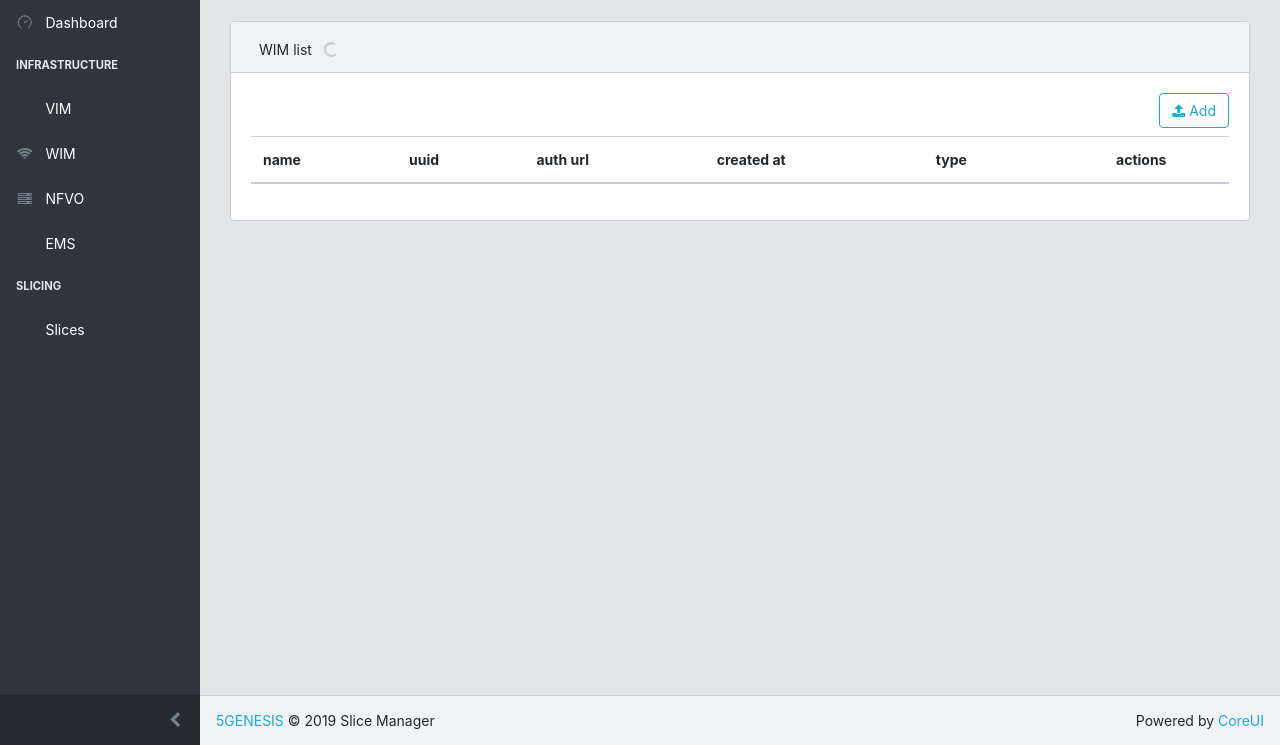
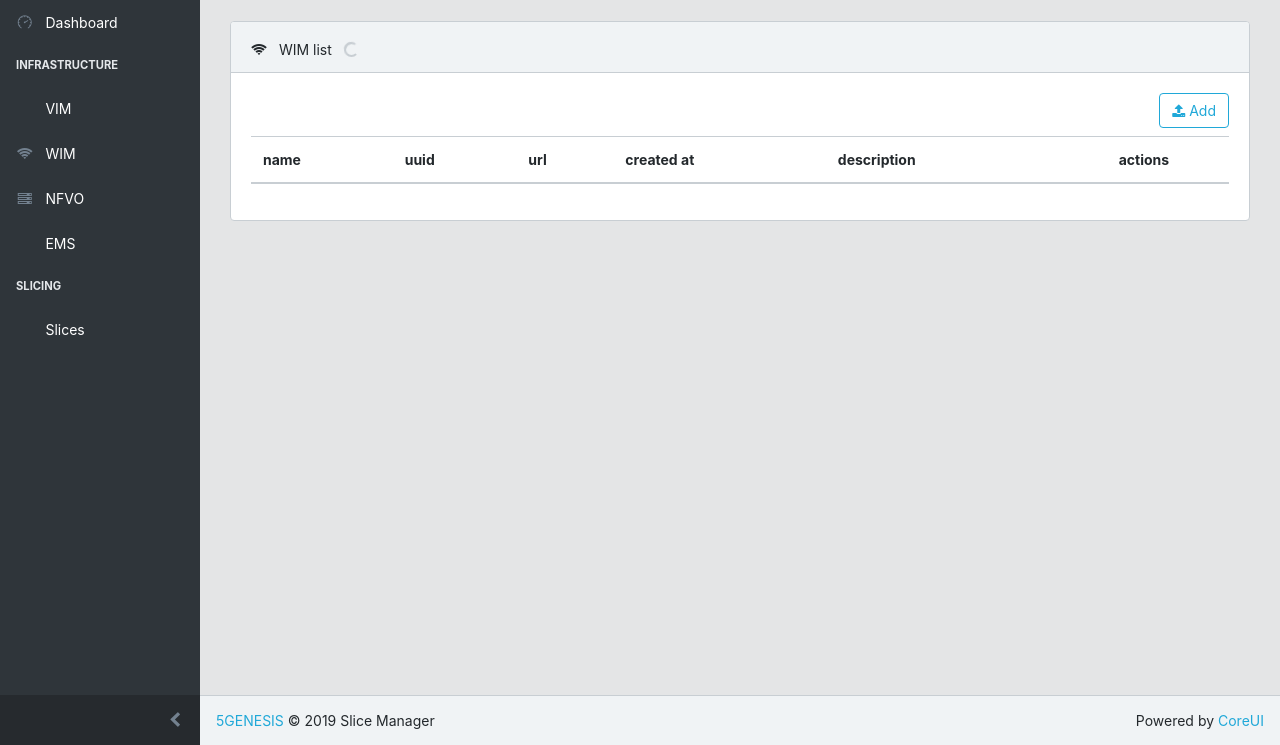
Before and after one commit to medianetlab/katana-slice_manager, a Python web app: template katana-ui/ui/blueprints/page/templates/page/wim.html in a window 1280 px wide. Shown: the part 55-800 px from the top of the page. Run offline with Jinja, Linux system fonts and the light colour scheme; the template is opened without the code that fills it, so the values that code supplies are empty; some libraries are stand-ins or nearby versions.

Commit message:
wim html/js clean up

```diff
--- a/katana-ui/ui/blueprints/page/templates/page/wim.html
+++ b/katana-ui/ui/blueprints/page/templates/page/wim.html
@@ -9,7 +9,7 @@
 	<div class="col-lg-12">
 		<div class="card">
 		  <div class="card-header">
-		    <i class="cui-cloud"></i> WIM list
+		    <i class="fa fa-wifi"></i> WIM list
 			<div class="lds-ring lds-wim-table"><div></div><div></div><div></div><div></div></div>
 		</div>
 		  <div class="card-body">
@@ -23,9 +23,9 @@
 		        <tr>
 		          <th>name</th>
 		          <th>uuid</th>
-		          <th>auth url</th>
+		          <th>url</th>
 		          <th>created at</th>
-		          <th>type</th>
+		          <th>description</th>
 		          <th class="text-center">actions</th>
 		        </tr>
 		      </thead>
@@ -37,9 +37,9 @@
     			<tr class="wim-trow-{{_id}}">
     				<td>{{name}}</td>
     				<td>{{_id}}</td>
-    				<td>{{auth_url}}</td>
+    				<td>{{url}}</td>
     				<td>{{created_at_UTC}}</td>
-    				<td>{{type}}</td>
+    				<td>{{description}}</td>
     				<td class="text-center">
     					<div class="btn-group mr-2" role="group" aria-label="First group" data-uuid="{{_id}}" data-name="{{name}}">
 							<button class="btn btn-secondary btn-inspect" type="button" data-toggle="modal" data-target="#inspect-modal"><i class="icons font-lg d-block cui-code"></i></button>
@@ -132,18 +132,6 @@
 							<label for="edit-description">description</label>
 							<input class="form-control" id="edit-description" type="text" placeholder="description">
 						</div>
-						<div class="form-group">
-							<label for="edit-location">location</label>
-							<input class="form-control" id="edit-location" type="text" placeholder="location">
-						</div>
-						<div class="form-group">
-							<label for="edit-type">type</label>
-							<input class="form-control" id="edit-type" type="text" placeholder="type">
-						</div>
-						<div class="form-group">
-							<label for="edit-version">version</label>
-							<input class="form-control" id="edit-version" type="text" placeholder="version">
-						</div>
 					</div>
 				</div>
 			</div>
--- a/katana-ui/ui/static/scripts/pages/wim.js
+++ b/katana-ui/ui/static/scripts/pages/wim.js
@@ -203,9 +203,6 @@
         // collect edited data
         wim_being_edited.name        = $('#edit-name').val();
         wim_being_edited.description = $('#edit-description').val();
-        wim_being_edited.type        = $('#edit-type').val();
-        wim_being_edited.location    = $('#edit-location').val();
-        wim_being_edited.version     = $('#edit-version').val();
         $('#edit-modal').modal('hide');
 
         update_wim(wim_being_edited._id, wim_being_edited);
```
